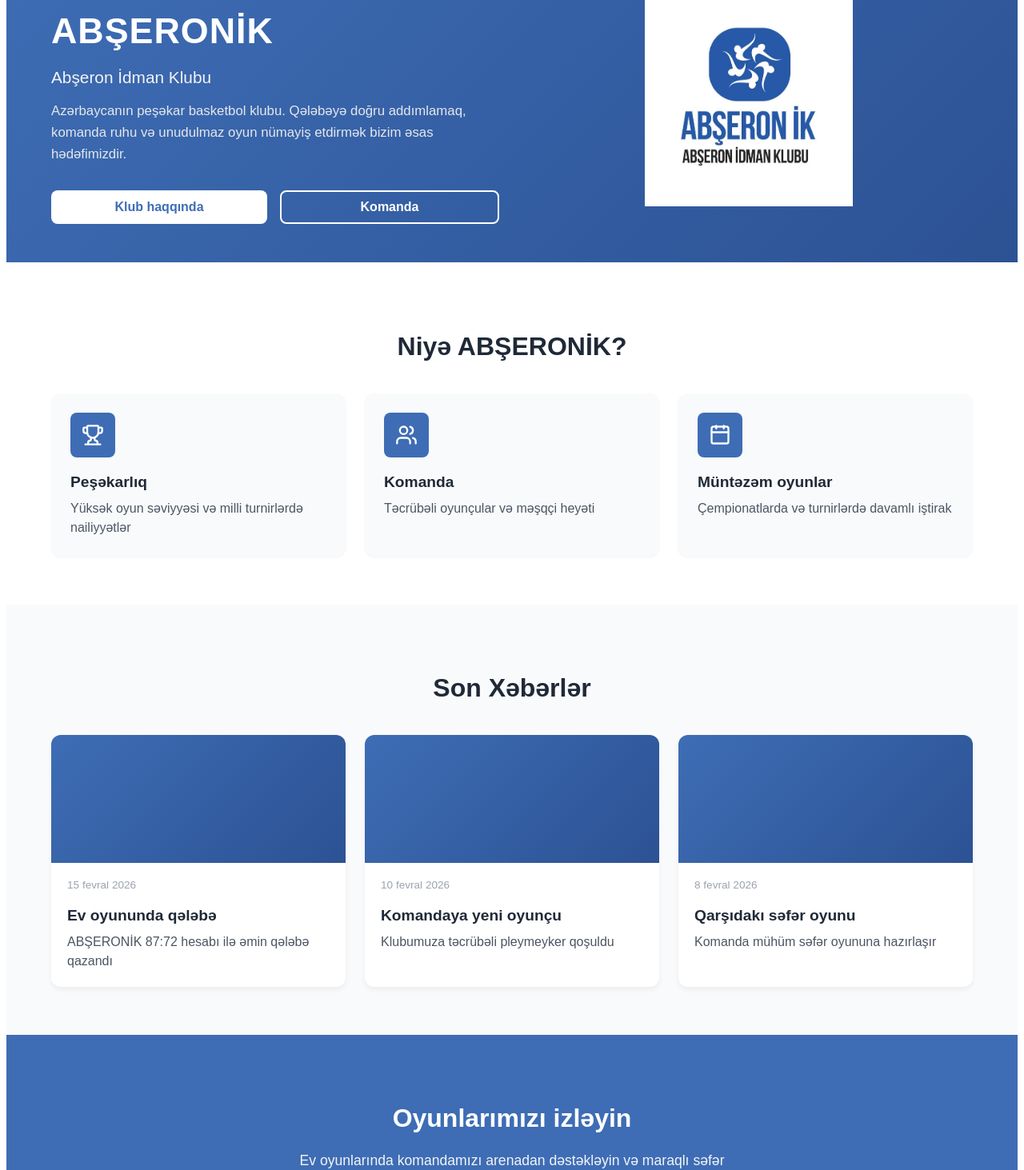
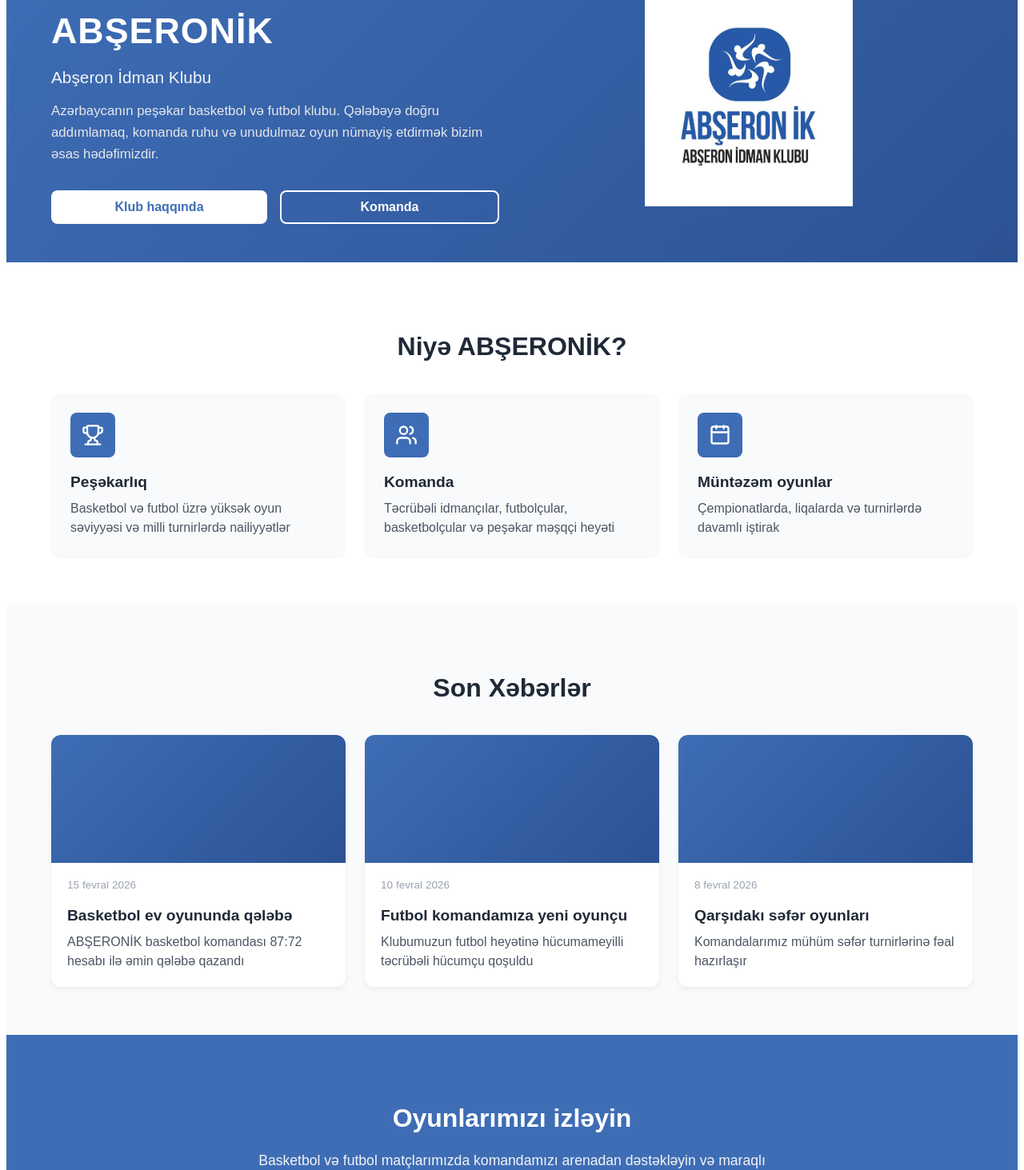
Before and after one commit to EminS17/absheron-ik, a React (Vite) app: page / in a window 1280 px wide. Shown: the part 160-1623 px from the top of the page at 80% size. Built offline with nearby package versions, Linux system fonts and the light colour scheme.

Commit message:
Update text to mention both basketball and football

```diff
--- a/src/components/Home.jsx
+++ b/src/components/Home.jsx
@@ -8,38 +8,38 @@ export default function Home() {
     {
       icon: Trophy,
       title: 'Peşəkarlıq',
-      description: 'Yüksək oyun səviyyəsi və milli turnirlərdə nailiyyətlər',
+      description: 'Basketbol və futbol üzrə yüksək oyun səviyyəsi və milli turnirlərdə nailiyyətlər',
     },
     {
       icon: Users,
       title: 'Komanda',
-      description: 'Təcrübəli oyunçular və məşqçi heyəti',
+      description: 'Təcrübəli idmançılar, futbolçular, basketbolçular və peşəkar məşqçi heyəti',
     },
     {
       icon: Calendar,
       title: 'Müntəzəm oyunlar',
-      description: 'Çempionatlarda və turnirlərdə davamlı iştirak',
+      description: 'Çempionatlarda, liqalarda və turnirlərdə davamlı iştirak',
     },
   ];
 
   const news = [
     {
       id: 1,
-      title: 'Ev oyununda qələbə',
+      title: 'Basketbol ev oyununda qələbə',
       date: '15 fevral 2026',
-      description: 'ABŞERONİK 87:72 hesabı ilə əmin qələbə qazandı',
+      description: 'ABŞERONİK basketbol komandası 87:72 hesabı ilə əmin qələbə qazandı',
     },
     {
       id: 2,
-      title: 'Komandaya yeni oyunçu',
+      title: 'Futbol komandamıza yeni oyunçu',
       date: '10 fevral 2026',
-      description: 'Klubumuza təcrübəli pleymeyker qoşuldu',
+      description: 'Klubumuzun futbol heyətinə hücumameyilli təcrübəli hücumçu qoşuldu',
     },
     {
       id: 3,
-      title: 'Qarşıdakı səfər oyunu',
+      title: 'Qarşıdakı səfər oyunları',
       date: '8 fevral 2026',
-      description: 'Komanda mühüm səfər oyununa hazırlaşır',
+      description: 'Komandalarımız mühüm səfər turnirlərinə fəal hazırlaşır',
     },
   ];
 
@@ -160,17 +160,17 @@ export default function Home() {
         <div style={styles.container}>
           <div className="hero-grid-responsive">
 
-            {/* Блок с логотипом (order: 1 на мобильных) */}
+            {/* Блок с логотипом (первый на мобильных) */}
             <div className="hero-logo-box">
               <img src={logo} alt="ABŞERONİK Logo" style={styles.logo} />
             </div>
 
-            {/* Текстовый блок (order: 2 на мобильных) */}
+            {/* Текстовый блок */}
             <div className="hero-text-box">
               <h1 style={styles.heroTitle}>ABŞERONİK</h1>
               <p style={styles.heroSubtitle}>Abşeron İdman Klubu</p>
               <p style={styles.heroText}>
-                Azərbaycanın peşəkar basketbol klubu. Qələbəyə doğru addımlamaq,
+                Azərbaycanın peşəkar basketbol və futbol klubu. Qələbəyə doğru addımlamaq,
                 komanda ruhu və unudulmaz oyun nümayiş etdirmək bizim əsas hədəfimizdir.
               </p>
               <div style={styles.btnContainer} className="hero-btn-container">
@@ -225,7 +225,7 @@ export default function Home() {
         <div style={styles.container}>
           <h2 style={{ ...styles.sectionTitle, color: '#ffffff', marginBottom: '24px' }}>Oyunlarımızı izləyin</h2>
           <p style={styles.ctaText}>
-            Ev oyunlarında komandamızı arenadan dəstəkləyin və maraqlı səfər qarşıdurmalarını canlı izləyin.
+            Basketbol və futbol matçlarımızda komandamızı arenadan dəstəkləyin və maraqlı səfər qarşıdurmalarını canlı izləyin.
           </p>
           <Link to="/contact" style={{ ...styles.btnWhite, display: 'inline-block', flex: 'none' }}>
             Bizimlə əlaqə
```
